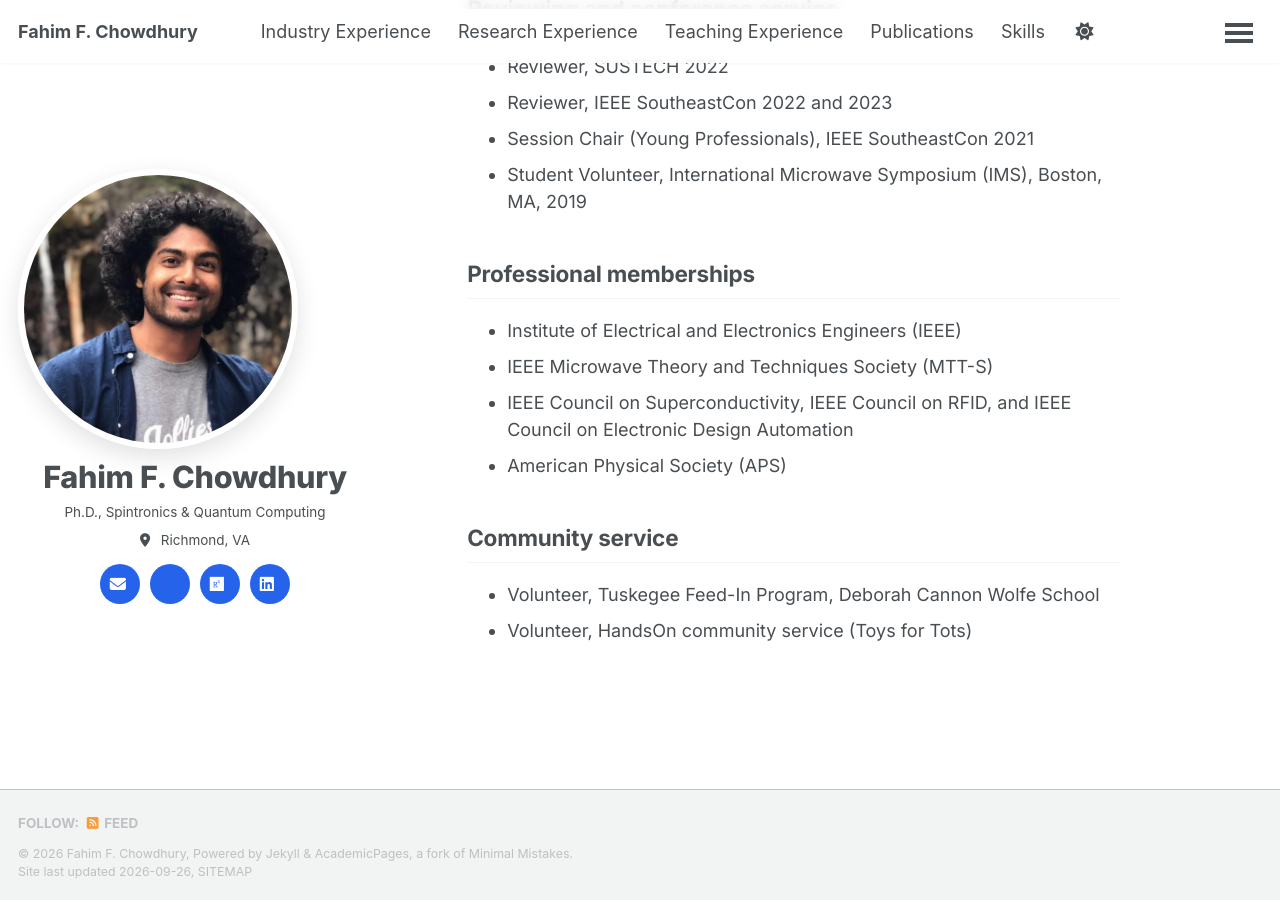
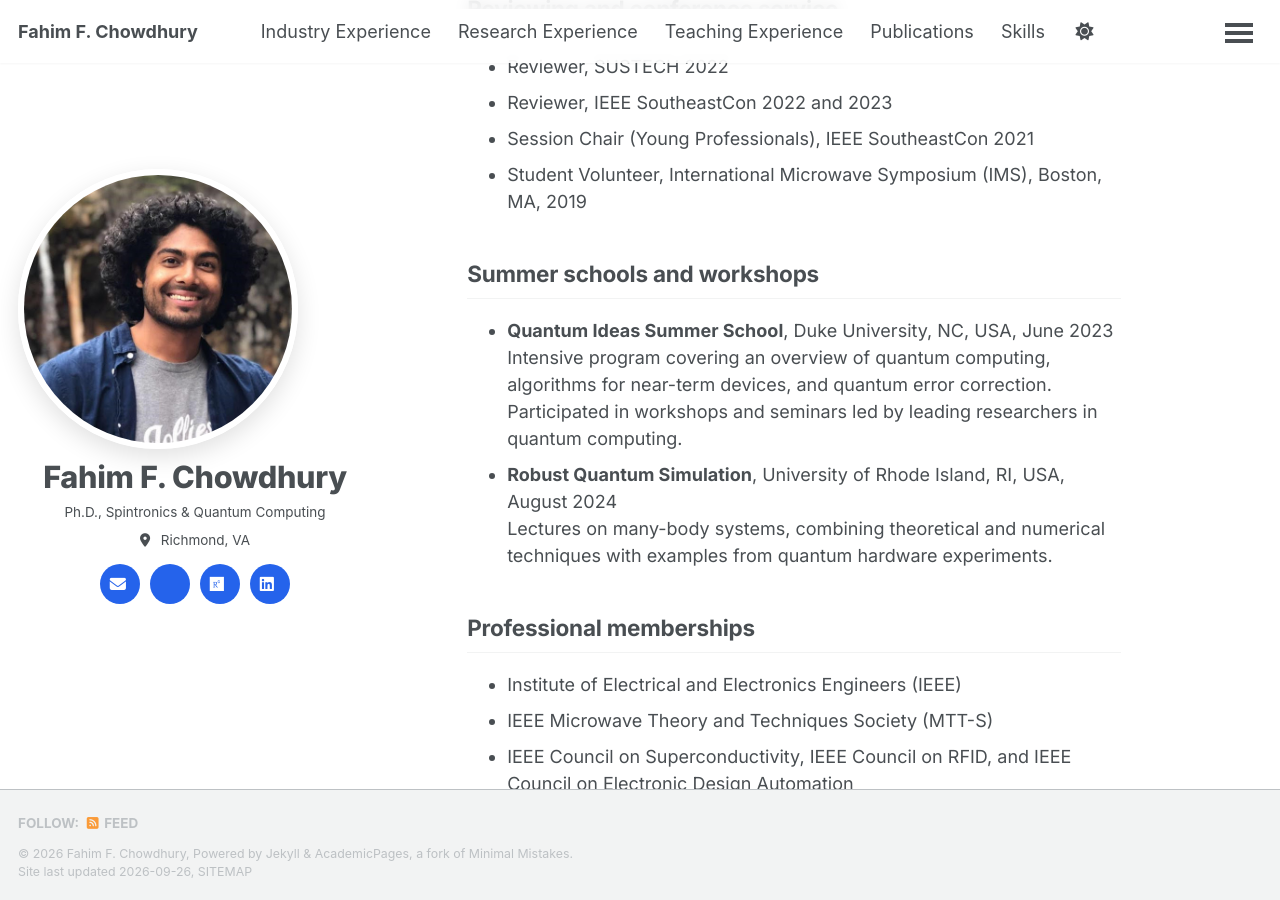
Before and after one commit to MFFC0/MFFC0.github.io, a Jekyll site: the page built from _pages/extracurricular-activities.md, in a window 1280 px wide and 900 px high, scrolled down 608 px. Built offline with Jekyll 4.4.1, drawn with Linux system fonts in a browser that asks for light colours; a style sheet for code colours, icons or effects is not loaded.

Commit message:
Add summer schools and workshops to Activities
Co-Authored-By: Claude Opus 5.5 <noreply@anthropic.com>

```diff
--- a/_pages/extracurricular-activities.md
+++ b/_pages/extracurricular-activities.md
@@ -21,6 +21,13 @@ author_profile: true
 - Session Chair (Young Professionals), IEEE SoutheastCon 2021
 - Student Volunteer, International Microwave Symposium (IMS), Boston, MA, 2019
 
+## Summer schools and workshops
+
+- **Quantum Ideas Summer School**, Duke University, NC, USA, June 2023
+  Intensive program covering an overview of quantum computing, algorithms for near-term devices, and quantum error correction. Participated in workshops and seminars led by leading researchers in quantum computing.
+- **Robust Quantum Simulation**, University of Rhode Island, RI, USA, August 2024
+  Lectures on many-body systems, combining theoretical and numerical techniques with examples from quantum hardware experiments.
+
 ## Professional memberships
 
 - Institute of Electrical and Electronics Engineers (IEEE)
```
